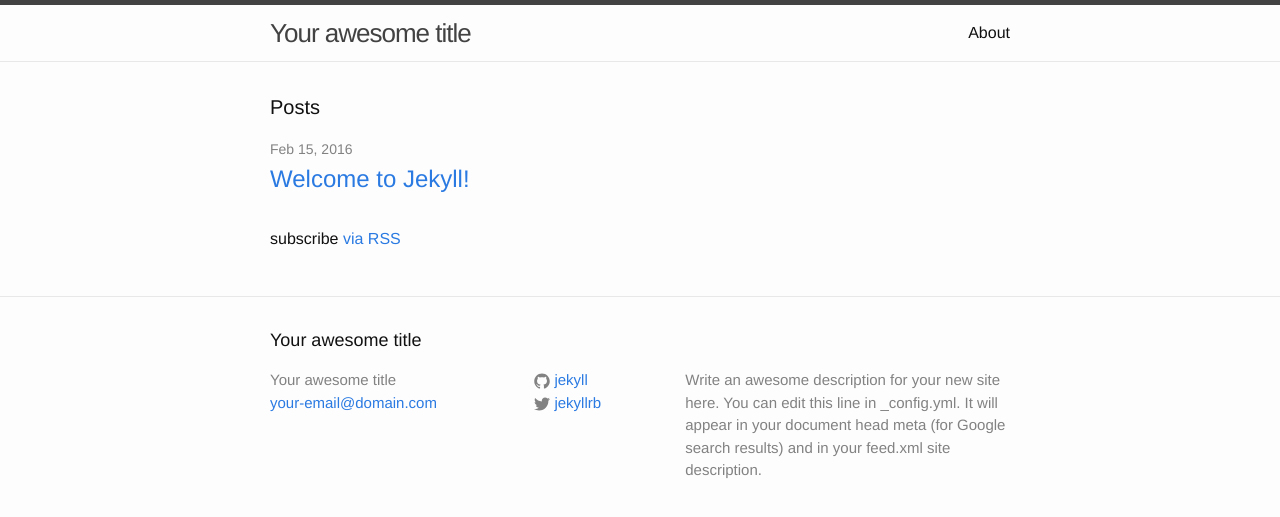
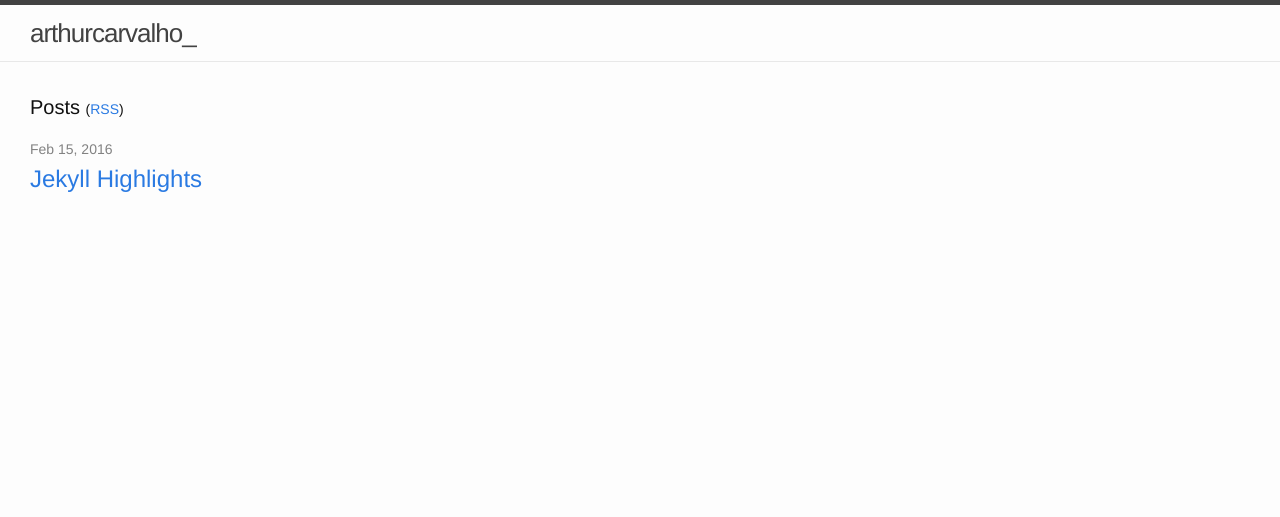
Before and after one commit to armoucar/armoucar.github.io, a Jekyll site: the page built from index.html, in a window 1280 px wide. Shown: the top 517 px of the page. Built offline with Jekyll 4.4.1, drawn with Linux system fonts in a browser that asks for light colours; some of the changed lines change nothing that is shown.

Commit message:
Jekyll post

```diff
--- a/_config.yml
+++ b/_config.yml
@@ -6,16 +6,29 @@
 # 'jekyll serve'. If you change this file, please restart the server process.
 
 # Site settings
-title: Your awesome title
-email: your-email@domain.com
+title: arthurcarvalho_
+# email: your-email@domain.com
+
 description: > # this means to ignore newlines until "baseurl:"
   Write an awesome description for your new site here. You can edit this
   line in _config.yml. It will appear in your document head meta (for
   Google search results) and in your feed.xml site description.
+
+permalink: /:title/
+
 baseurl: "" # the subpath of your site, e.g. /blog
 url: "http://yourdomain.com" # the base hostname & protocol for your site
-twitter_username: jekyllrb
-github_username:  jekyll
+twitter_username: armoucar
+github_username:  armoucar
 
 # Build settings
 markdown: kramdown
+
+defaults:
+  -
+    scope:
+      path: ""
+      type: "posts"
+    values:
+      layout: "post"
+      author: "Arthur M. Carvalho"
--- a/_includes/header.html
+++ b/_includes/header.html
@@ -4,6 +4,7 @@
 
     <a class="site-title" href="{{ site.baseurl }}/">{{ site.title }}</a>
 
+    {% comment %}
     <nav class="site-nav">
       <a href="#" class="menu-icon">
         <svg viewBox="0 0 18 15">
@@ -20,7 +21,9 @@
           {% endif %}
         {% endfor %}
       </div>
+
     </nav>
+    {% endcomment %}
 
   </div>
 
--- a/_layouts/default.html
+++ b/_layouts/default.html
@@ -13,8 +13,9 @@
       </div>
     </div>
 
+    {% comment %}
     {% include footer.html %}
-
+    {% endcomment %}
   </body>
 
 </html>
--- /dev/null
+++ b/_posts/2016-02-15-jekyll-highlights.markdown
@@ -0,0 +1,60 @@
+---
+title:  "Jekyll Highlights"
+date:   2016-02-15 10:38:04 -0200
+categories: jekyll update
+---
+
+## Cool stuff about Jekyll
+
+Hello World!
+
+[Jekyll](http://jekyllrb.com/) is a static site generator. What does that mean? It means that it doesn't have a backend coupled to it and all the tasks of generating pages based on templates, the URL structure and so on is made before the deploy in a build step.
+
+It is ideal then for generate websites where content is the main *feature*. Everything you need is just manage a folder with files, there's no need of dealing with programming languages - unless you want create plugins for it - or databases. I don't know if this is a common expression in English, but in my language we commonly say 'Do not use a cannon to kill an ant' - basically: overengineering.
+
+Jekyll's documentation is great. It is easy to start with and it goes pretty deep on more advanced things. This post is more about what I think it is nice on this static site generator and this is also a cheatsheet - I love cheatsheets.
+
+### Easy start
+
+    $ gem install jekyll
+    $ jekyll new my-site && cd my-site
+    $ jekyll serve
+
+### Easy configuration
+
+Jekyll provides a `_config.yml` file, where you can change default behaviors or add custom configuration. There are plenty of configuration ([read docs][jekyll-docs]). A example that I like is `permalink`, that you can change the way your *URLs* are defined.
+
+[jekyll-docs]: http://jekyllrb.com/docs/configuration/ "Jekyll configuration docs"
+
+### Built-in categories and tags
+
+On Jekyll, each post you create you can add a configuration part called `YAML Front Matter` or just `Fron Matter`, that's basically a YAML piece that you put on the very top of your file. With `Front Matter` you can override configuration written in the `_config.yaml` file and also add your custom ones for that specific page. In the `Front Matter` you can add categories and tags to that post, so it's easier to organise and create searches in your site or blog.
+
+### Code highlighting
+
+A very nice thing Jekyll brings out of the box as well is code highlighting. As this is a tech blog and I basically will write about software development - languages, libs/frameworks and tools -, it is very good not being worried about this technicality.
+
+{% highlight ruby %}
+class RubySayer
+  def say(name)
+    puts "RUBY, #{name}, RUBY!"
+  end
+end
+
+RubySayer.new.say('ARTHUR')
+#=> 'RUBY, ARTHUR, RUBY!'
+{% endhighlight %}
+
+### Templates
+
+The templating language available on Jekyll is called `Liquid`. In `Liquid` you don't have access to a programming language so you do whatever want. You have directives that you can use to include template partials, display content, evaluate conditional expressions, iterate over lists etc. It's pretty restrictive. That might sound bad but in fact it is a good thing on my point of view. First is that the complexity to deal with these directives, once you learn how to they work, is much smaller than maintaining a project written with a fully capable language. Other advantage is that is more secure just running a few set of directives than run a whole language on your servers. Because of being pretty secure, Github gives you the possibility of hosting websites/blogs in their own infrastructure using Jekyll. Those below are include directives, very useful for keep html partials separate with their own responsabilities:
+
+<img src="/images/2016-02-15-jekyll-highlights/jekyll-template-structure.png" alt="">
+
+### Community
+
+Lots of people use Jekyll and that makes the tool even better. Lots of plugin contributions were and continue being made. Jekyll's website has a page dedicated to Plugins with a long list full of them. Check it [here][jekyll-plugins]
+
+[jekyll-plugins]: http://jekyllrb.com/docs/plugins/ "Jekyll Plugins"
+
+So this blog is powered by Jekyll and write about it was a good way of breaking the ice and start writing a technical blog.
--- a/_posts/2016-02-15-welcome-to-jekyll.markdown
+++ /dev/null
@@ -1,25 +0,0 @@
----
-layout: post
-title:  "Welcome to Jekyll!"
-date:   2016-02-15 10:38:04 -0200
-categories: jekyll update
----
-You’ll find this post in your `_posts` directory. Go ahead and edit it and re-build the site to see your changes. You can rebuild the site in many different ways, but the most common way is to run `jekyll serve`, which launches a web server and auto-regenerates your site when a file is updated.
-
-To add new posts, simply add a file in the `_posts` directory that follows the convention `YYYY-MM-DD-name-of-post.ext` and includes the necessary front matter. Take a look at the source for this post to get an idea about how it works.
-
-Jekyll also offers powerful support for code snippets:
-
-{% highlight ruby %}
-def print_hi(name)
-  puts "Hi, #{name}"
-end
-print_hi('Tom')
-#=> prints 'Hi, Tom' to STDOUT.
-{% endhighlight %}
-
-Check out the [Jekyll docs][jekyll-docs] for more info on how to get the most out of Jekyll. File all bugs/feature requests at [Jekyll’s GitHub repo][jekyll-gh]. If you have questions, you can ask them on [Jekyll Talk][jekyll-talk].
-
-[jekyll-docs]: http://jekyllrb.com/docs/home
-[jekyll-gh]:   https://github.com/jekyll/jekyll
-[jekyll-talk]: https://talk.jekyllrb.com/
--- a/_sass/_base.scss
+++ b/_sass/_base.scss
@@ -158,8 +158,8 @@ pre {
 .wrapper {
     max-width: -webkit-calc(#{$content-width} - (#{$spacing-unit} * 2));
     max-width:         calc(#{$content-width} - (#{$spacing-unit} * 2));
-    margin-right: auto;
-    margin-left: auto;
+    # margin-right: auto;
+    # margin-left: auto;
     padding-right: $spacing-unit;
     padding-left: $spacing-unit;
     @extend %clearfix;
--- a/_sass/_layout.scss
+++ b/_sass/_layout.scss
@@ -175,6 +175,10 @@
     font-size: 20px;
 }
 
+.rss-link {
+  font-size: 14px;
+}
+
 .post-list {
     margin-left: 0;
     list-style: none;
--- a/index.html
+++ b/index.html
@@ -4,7 +4,12 @@ layout: default
 
 <div class="home">
 
-  <h1 class="page-heading">Posts</h1>
+  <h1 class="page-heading">
+    Posts
+    <span class="rss-link">
+      (<a target="_blank" href="{{ "/feed.xml" | prepend: site.baseurl }}">RSS</a>)
+    </span>
+  </h1>
 
   <ul class="post-list">
     {% for post in site.posts %}
@@ -18,6 +23,4 @@ layout: default
     {% endfor %}
   </ul>
 
-  <p class="rss-subscribe">subscribe <a href="{{ "/feed.xml" | prepend: site.baseurl }}">via RSS</a></p>
-
 </div>
```
Also changed, not shown: images/2016-02-15-jekyll-highlights/jekyll-template-structure.jpg (added), images/2016-02-15-jekyll-highlights/jekyll-template-structure.png (added), 4 other files.
